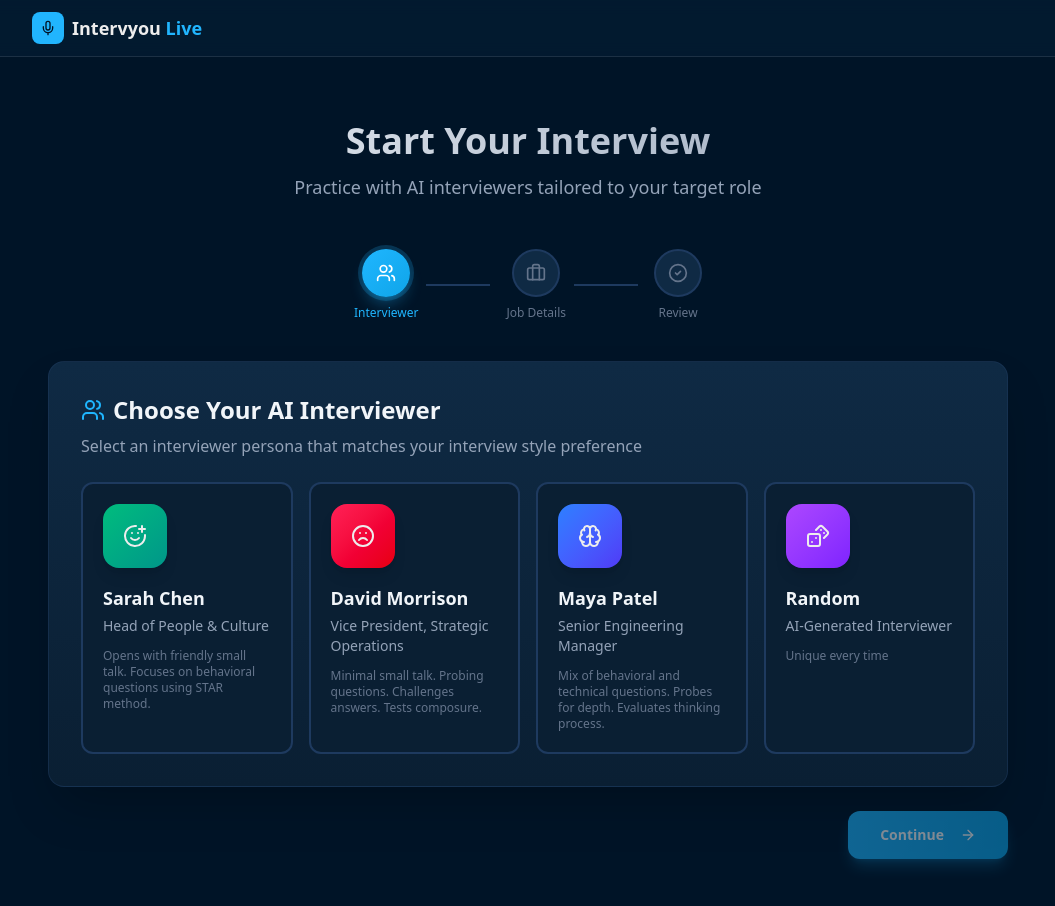
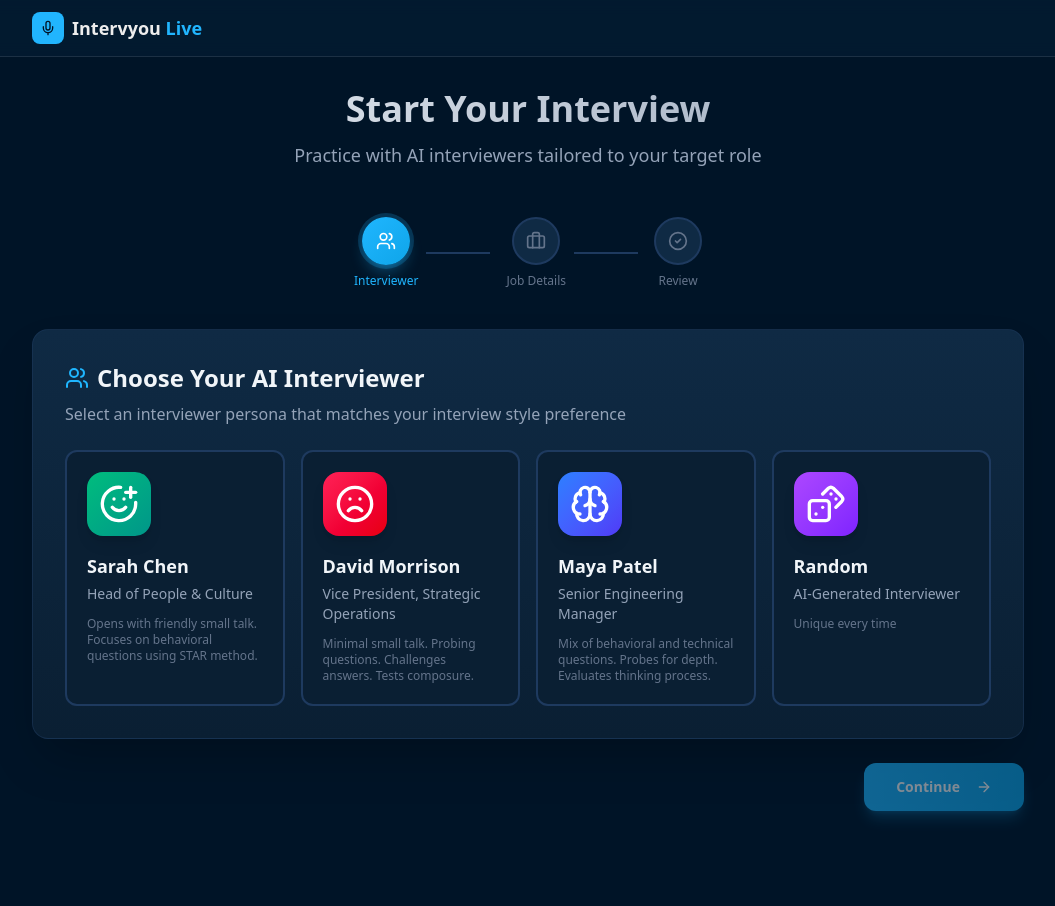
Before and after one commit to Alvalens/iv-reaview, a React (Vite) app in the folder client/: page / in a window 1280 px wide. Shown: the top 906 px of the page, without its empty margins (112-1167 px from the left). After the commit the page ends 843 px from the top, so only its background shows below. Built offline with nearby package versions, Linux system fonts and the light colour scheme.

Commit message:
refactor: update setup form page with relevant copilot comments

```diff
--- a/client/src/lib/personas.ts
+++ b/client/src/lib/personas.ts
@@ -16,6 +16,7 @@ export const PERSONAS: PersonaConfig[] = [
             "Opens with friendly small talk. Focuses on behavioral questions using STAR method.",
         quirks: [],
         avatar: {
+            emoji: "\u{1F610}",
             icon: SmilePlus,
             color: "emerald",
             gradient: "from-emerald-500 to-teal-600",
@@ -34,6 +35,7 @@ export const PERSONAS: PersonaConfig[] = [
             "Minimal small talk. Probing questions. Challenges answers. Tests composure.",
         quirks: [],
         avatar: {
+            emoji: "\u{1F9D0}",
             icon: Frown,
             color: "rose",
             gradient: "from-rose-500 to-red-600",
@@ -52,6 +54,7 @@ export const PERSONAS: PersonaConfig[] = [
             "Mix of behavioral and technical questions. Probes for depth. Evaluates thinking process.",
         quirks: [],
         avatar: {
+            emoji: "\u{1F3B2}",
             icon: Brain,
             color: "blue",
             gradient: "from-blue-500 to-indigo-600",
--- a/client/src/lib/types.ts
+++ b/client/src/lib/types.ts
@@ -22,7 +22,8 @@ export interface PersonaConfig {
     interviewStyle: string;
     quirks: string[];
     avatar: {
-    icon: React.ComponentType;
+        emoji: string;
+        icon?: React.ComponentType;
         color: string;
         gradient: string;
     };
--- a/client/src/pages/SetupPage.tsx
+++ b/client/src/pages/SetupPage.tsx
@@ -57,7 +57,7 @@ export function SetupPage() {
         !loading &&
         !cvExtracting;
 
-    const handleCVFile = useCallback(async (file: File) => {
+    const handleCVFile = useCallback(async (file: globalThis.File) => {
         if (file.type !== "application/pdf") {
             setCvError("Only PDF files are accepted");
             return;
@@ -125,8 +125,7 @@ export function SetupPage() {
     const selectedPersonaData = allPersonas.find(p => p.id === selectedPersona);
 
     return (
-        <div className="min-h-screen bg-[#001427] px-4 py-8">
-            <div className="mx-auto max-w-5xl">
+        <div className="bg-[#001427]">
             {/* Header with AI Badge */}
             <div className="mb-12 text-center">
                 <h1 className="text-4xl font-bold text-[#F1F5F9] mb-3 bg-linear-to-r from-[#F1F5F9] to-[#94A3B8] bg-clip-text text-transparent">
@@ -209,7 +208,10 @@ export function SetupPage() {
                                                 className={`mb-4 flex h-16 w-16 items-center justify-center rounded-2xl bg-linear-to-br ${persona.avatar.gradient} shadow-lg transition-transform duration-300 ${isSelected ? "scale-110" : "group-hover:scale-105"
                                                     }`}
                                             >
-                                                    <span className="text-3xl">{<persona.avatar.icon />}</span>
+                                                {(() => {
+                                                    const Icon = persona.avatar.icon;
+                                                    return Icon ? <Icon className="h-10 w-10 text-white" /> : null;
+                                                })()}
                                             </div>
                                             <h3 className="font-bold text-[#F1F5F9] text-lg mb-1">
                                                 {persona.name}
@@ -510,7 +512,10 @@ export function SetupPage() {
                                     <div className="rounded-xl bg-linear-to-br from-[#1FB6FF]/5 to-[#0EA5E9]/2 border border-[#1FB6FF]/20 p-6">
                                         <div className="flex items-start gap-4">
                                             <div className={`flex h-16 w-16 shrink-0 items-center justify-center rounded-2xl bg-linear-to-br ${selectedPersonaData.avatar.gradient} shadow-lg`}>
-                                                    <span className="text-3xl"><selectedPersonaData.avatar.icon /></span>
+                                                {(() => {
+                                                    const Icon = selectedPersonaData.avatar.icon;
+                                                    return Icon ? <Icon className="h-10 w-10 text-white" /> : null;
+                                                })()}
                                             </div>
                                             <div className="flex-1">
                                                 <h3 className="text-lg font-bold text-[#F1F5F9] mb-1">
@@ -629,6 +634,5 @@ export function SetupPage() {
                 )}
             </div>
         </div>
-        </div>
     );
 }
```
Lines whose indentation alone changed are shown as unchanged.
